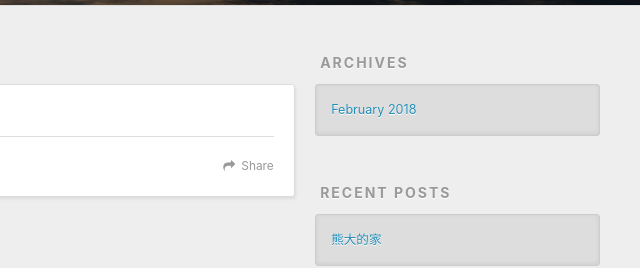
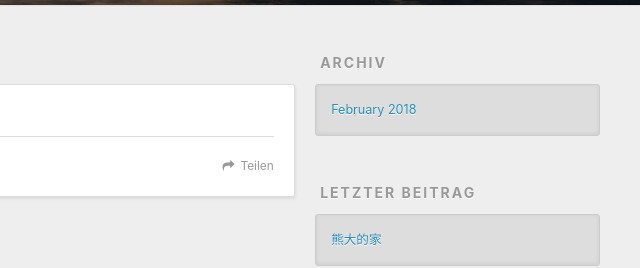
Before and after one commit to yang980/yang980622.github.io, a plain HTML site: page index.html in a window 1280 px wide. Shown: the part 295-563 px from the top of the page, 640-1280 px from the left. Drawn offline with nearby package versions, Linux system fonts and the light colour scheme.

Commit message:
Site updated: 2018-02-02 17:03:47

```diff
--- a/index.html
+++ b/index.html
@@ -50,7 +50,7 @@
 
           <a id="nav-rss-link" class="nav-icon" href="/atom.xml" title="RSS Feed"></a>
 
-        <a id="nav-search-btn" class="nav-icon" title="Search"></a>
+        <a id="nav-search-btn" class="nav-icon" title="Suche"></a>
       </nav>
       <div id="search-form-wrap">
         <form action="//google.com/search" method="get" accept-charset="UTF-8" class="search-form"><input type="search" name="q" class="search-form-input" placeholder="Search"><button type="submit" class="search-form-submit">&#xF002;</button><input type="hidden" name="sitesearch" value="http://yoursite.com"></form>
@@ -87,7 +87,7 @@
 
     </div>
     <footer class="article-footer">
-      <a data-url="http://yoursite.com/2018/02/02/熊大的家/" data-id="cjd5moubh0001vcvw0wyg9xdy" class="article-share-link">Share</a>
+      <a data-url="http://yoursite.com/2018/02/02/熊大的家/" data-id="cjd5moubh0001vcvw0wyg9xdy" class="article-share-link">Teilen</a>
 
 
     </footer>
@@ -113,7 +113,7 @@
 
 
   <div class="widget-wrap">
-    <h3 class="widget-title">Archives</h3>
+    <h3 class="widget-title">Archiv</h3>
     <div class="widget">
       <ul class="archive-list"><li class="archive-list-item"><a class="archive-list-link" href="/archives/2018/02/">February 2018</a></li></ul>
     </div>
@@ -123,7 +123,7 @@
 
 
   <div class="widget-wrap">
-    <h3 class="widget-title">Recent Posts</h3>
+    <h3 class="widget-title">letzter Beitrag</h3>
     <div class="widget">
       <ul>
 
```
Also changed, not shown: 2018/02/02/熊大的家/index.html (+4 -4 lines), archives/2018/02/index.html (+4 -4 lines), archives/2018/index.html (+4 -4 lines), archives/index.html (+4 -4 lines).
